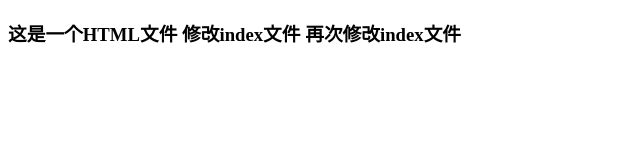
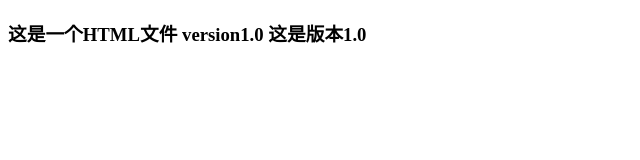
Before and after one commit to piaobodeyun/test, a plain HTML site: page index.html in a window 1280 px wide. Shown: the whole page, without its empty margins (0-640 px from the left). Drawn offline with Linux system fonts and the light colour scheme.

Commit message:
version 1.0 this is version 1.0

```diff
--- a/index.html
+++ b/index.html
@@ -6,7 +6,7 @@
 </head>
 
 <body>
-   <h3>这是一个HTML文件 修改index文件 再次修改index文件</h3>
+   <h3>这是一个HTML文件 version1.0 这是版本1.0</h3>
 </body>
 
 </html>
```
